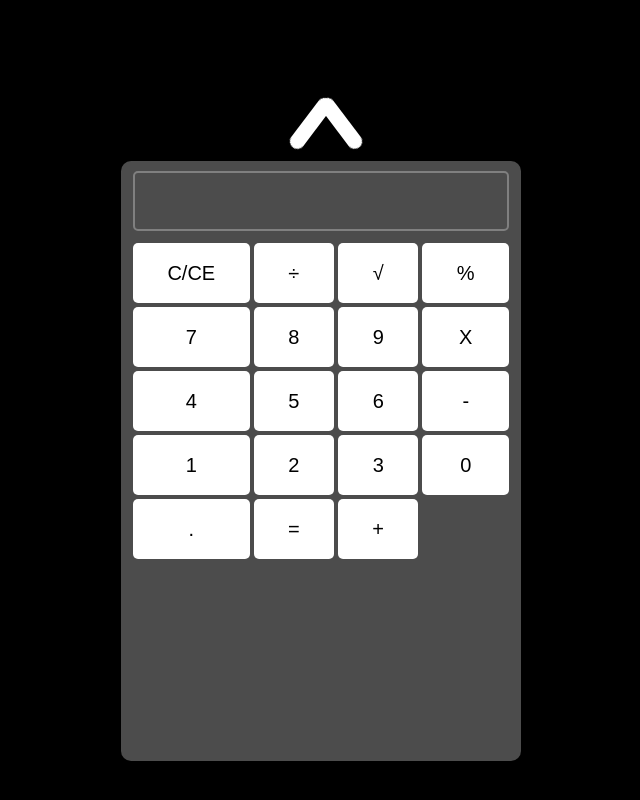
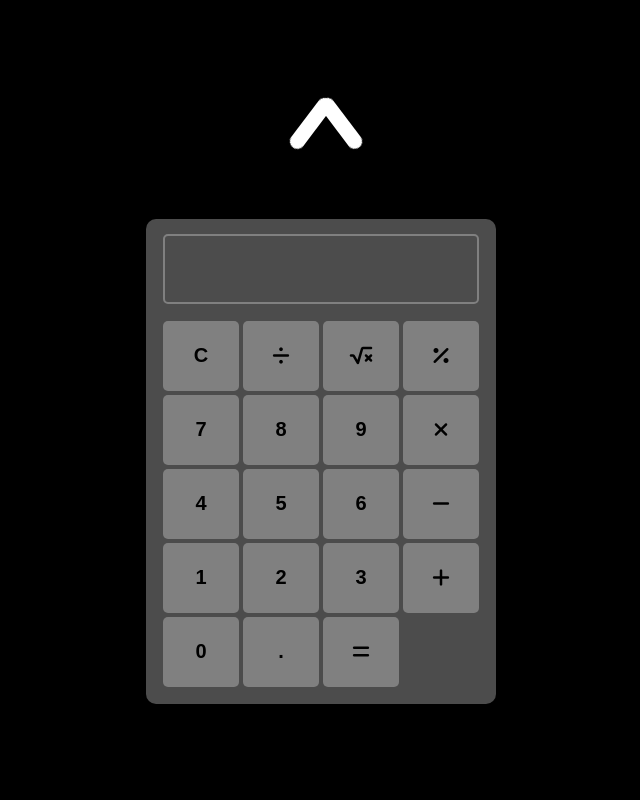
Before and after one commit to miguelsilva22103822/a22103822-Portfolio, a plain HTML site: page index.html in a window 1280 px wide. Shown: the part 1539-2339 px from the top of the page, without its empty margins (319-959 px from the left). Drawn offline with Linux system fonts and the light colour scheme; a web font is replaced by a local one.

Commit message:
very good

```diff
--- /dev/null
+++ b/calculator.js
@@ -0,0 +1,39 @@
+const calculator = document.querySelector('.calculator')
+const keys = calculator.querySelector('#calculator-buttons')
+
+keys.addEventListener('click', e => {
+ if (e.target.matches('button, i')) {
+    const key = e.target
+    const action = key.dataset.action
+
+    if (!action) {
+        console.log('number key!')
+    }
+
+    if (
+        action === 'add' ||
+        action === 'subtract' ||
+        action === 'multiply' ||
+        action === 'divide' ||
+        action === 'sqrt' ||
+        action === 'percent'
+      ) {
+        console.log('operator key!')
+    }
+
+    if (action === 'decimal') {
+        console.log('decimal key!')
+    }
+
+    if (action === 'clear') {
+        console.log('clear key!')
+    }
+
+    if (action === 'calculate') {
+        console.log('equal key!')
+    }
+
+
+
+ }
+})
--- a/index.html
+++ b/index.html
@@ -9,6 +9,7 @@
     <script src="theme.js" defer></script>
     <script src="sound.js" defer></script>
     <script src="scroll.js" defer></script>
+    <script src="calculator.js" defer></script>
     <script src="https://kit.fontawesome.com/a1320d93f1.js" crossorigin="anonymous"></script>
     <title>Miguel Silva</title>
 </head>
@@ -62,11 +63,11 @@
                 </div>
 
                 <div class="button" id="introduction">
-                    <button>Read more</button>
+                    <button>Click to read more</button>
                 </div>
             </div>
 
-            <div class="card">
+            <div class="card" id="calculator">
                 <div class="image calc-img">
 
                 </div>
@@ -79,8 +80,8 @@
                     </p>
                 </div>
 
-                <div class="button" id="calculator">
-                    <button>Read more</button>
+                <div class="button">
+                    <button>Click to try it</button>
                 </div>
             </div>
 
@@ -91,30 +92,30 @@
             <div id="screen"></div>
 
             <div id="calculator-buttons">
-                <div id="C">C/CE</div>
-                <div id="divide">÷</div>
-                <div id="sqrt">√ </div>
-                <div id="percent">%</div>
+                <button data-action="clear">C</button>
+                <button data-action="divide"><i data-action="divide" class="fa-solid fa-divide"></i></button>
+                <button data-action="sqrt"><i data-action="sqrt" class="fa-solid fa-square-root-variable"></i></button>
+                <button data-action="percent"><i data-action="percent" class="fa-solid fa-percent"></i></button>
 
-                <div id="7">7</div>
-                <div id="8">8</div>
-                <div id="9">9</div>
-                <div id="multiply">X</div>
+                <button>7</button>
+                <button>8</button>
+                <button>9</button>
+                <button data-action="multiply"><i data-action="multiply" class="fa-solid fa-xmark"></i></button>
 
-                <div id="4">4</div>
-                <div id="5">5</div>
-                <div id="6">6</div>
-                <div id="minus">-</div>
+                <button>4</button>
+                <button>5</button>
+                <button>6</button>
+                <button data-action="subtract"><i data-action="subtract" class="fa-solid fa-minus"></i></button>
 
-                <div id="1">1</div>
-                <div id="2">2</div>
-                <div id="3">3</div>
+                <button>1</button>
+                <button>2</button>
+                <button>3</button>
+                <button data-action="add"><i data-action="add" class="fa-solid fa-plus"></i></button>
 
-                <div id="0">0</div>
-                <div id="point">.</div>
-                <div id="=">=</div>
+                <button>0</button>
+                <button data-action="decimal">.</button>
+                <button data-action="calculate"><i data-action="calculate" class="fa-solid fa-equals"></i></button>
 
-                <div id="plus">+</div>
             </div>
         </div>
     </div>
--- a/scroll.js
+++ b/scroll.js
@@ -8,7 +8,7 @@ window.addEventListener("scroll", function () {
 
     // Set opacity of the element to be faded based on scroll progress
     fadeElement.style.opacity = 1 - scrollProgress * 3; // Fade out element as scroll progresses
-    fadeElement.style.height = 40 - scrollProgress * 37 + "%";
+    fadeElement.style.height = 80 - scrollProgress * 160 + "%";
 });
 
 // Smooth scrolling with speed curve
--- a/style.css
+++ b/style.css
@@ -23,7 +23,7 @@ h1 {
 #fade-element {
     position: fixed;
     width: 100%;
-    height: 40%;
+    height: 80%;
     display: flex;
     justify-content: center;
     align-items: center;
@@ -348,6 +348,15 @@ header {
     margin-bottom: 10px;
 }
 
+.menu .card:hover {
+    cursor: pointer;
+}
+
+.card:hover .button {
+    cursor: pointer;
+    opacity: 1;
+}
+
 .menu .image {
     height: 50%;
     border-radius: 8px 8px 0 0;
@@ -379,21 +388,20 @@ header {
     display: flex;
     justify-content: center;
     align-items: center;
+    opacity: 0;
+    transition: 0.25s ease;
 }
 
-.menu .button button {
+
+
+.card .button button {
     width: 250px;
-    border: 2px solid;
+    border: none;
     color: var(--backgroundColor);
     border-color: var(--backgroundColor);
     background-color: var(--color);
     font-size: 16px;
     border-radius: 4px;
-}
-
-.menu .button button:hover {
-    cursor: pointer;
-    background-color: var(--accentColor);
 }
 
 .intro-img {
@@ -421,37 +429,46 @@ header {
     position: relative;
     background-color: var(--elementBackgroundColor);
     border-radius: 10px;
-    width: 400px;
-    height: 600px;
+    width: 350px;
+    max-height: 600px;
 }
 
 #screen {
     max-width: 100%;
-    margin-top: 10px;
-    margin-left: 12px;
-    margin-right: 12px;
-    height: 60px;
+    margin-top: 15px;
+    margin-left: 17px;
+    margin-right: 17px;
+    height: 70px;
     border: 2px solid gray;
     border-radius: 5px;
 }
 
 #calculator-buttons {
     width: 100%;
-    display: inline-grid;
+    display: grid;
     grid-template-columns: auto auto auto auto;
-    padding: 10px;
+    padding: 15px;
 }
 
-#calculator-buttons div {
+#calculator-buttons button {
     max-width: 300px;
-    height: 60px;
+    min-width: 60px;
+    height: 70px;
     border-radius: 5px;
     font-size: 20px;
     margin: 2px;
-    background-color: var(--color);
+    background-color: gray;
     cursor: pointer;
     font-family: 'Poppins', sans-serif;
+    font-weight: bold;
     display: flex;
     align-items: center;
     justify-content: center;
+    border: none;
+    color: var(--backgroundColor);
 }
+
+#calculator-buttons button:hover {
+    background-color: var(--accentColor);
+    color: var(--color);
+}
```
